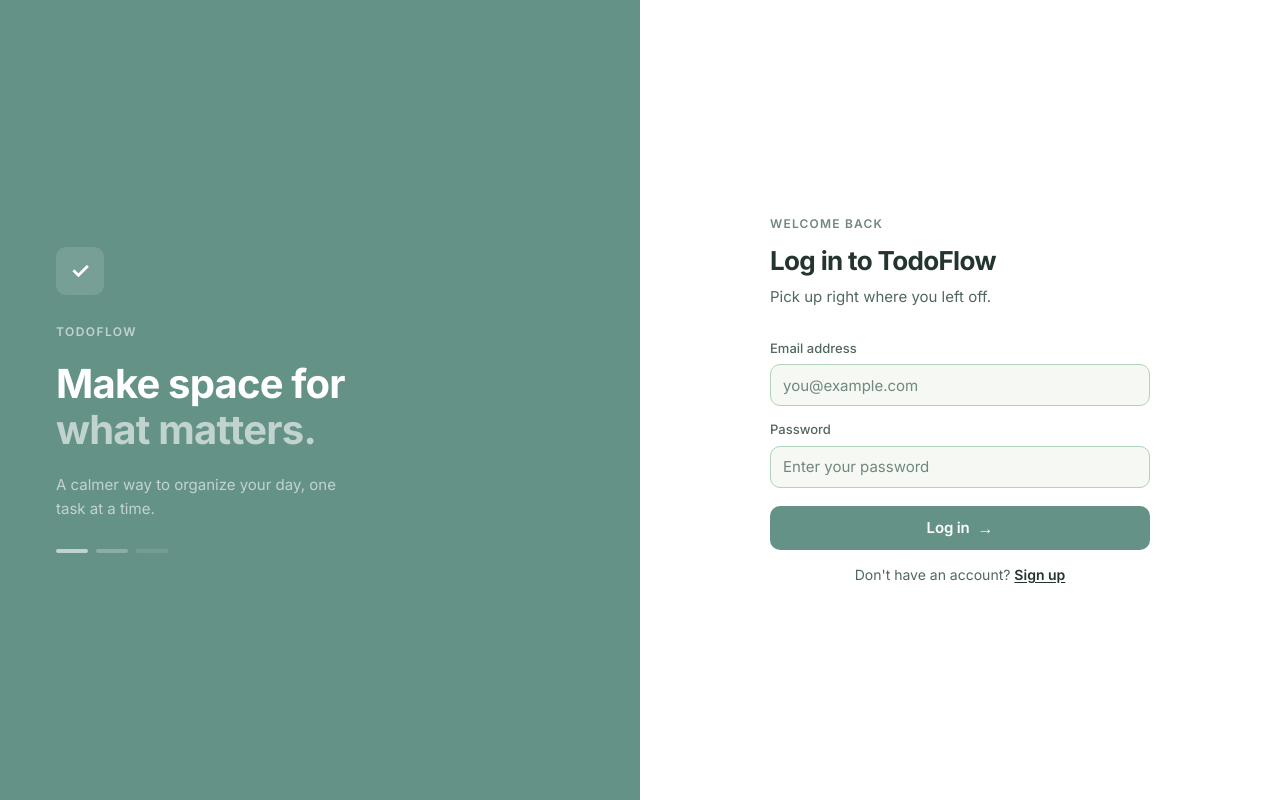
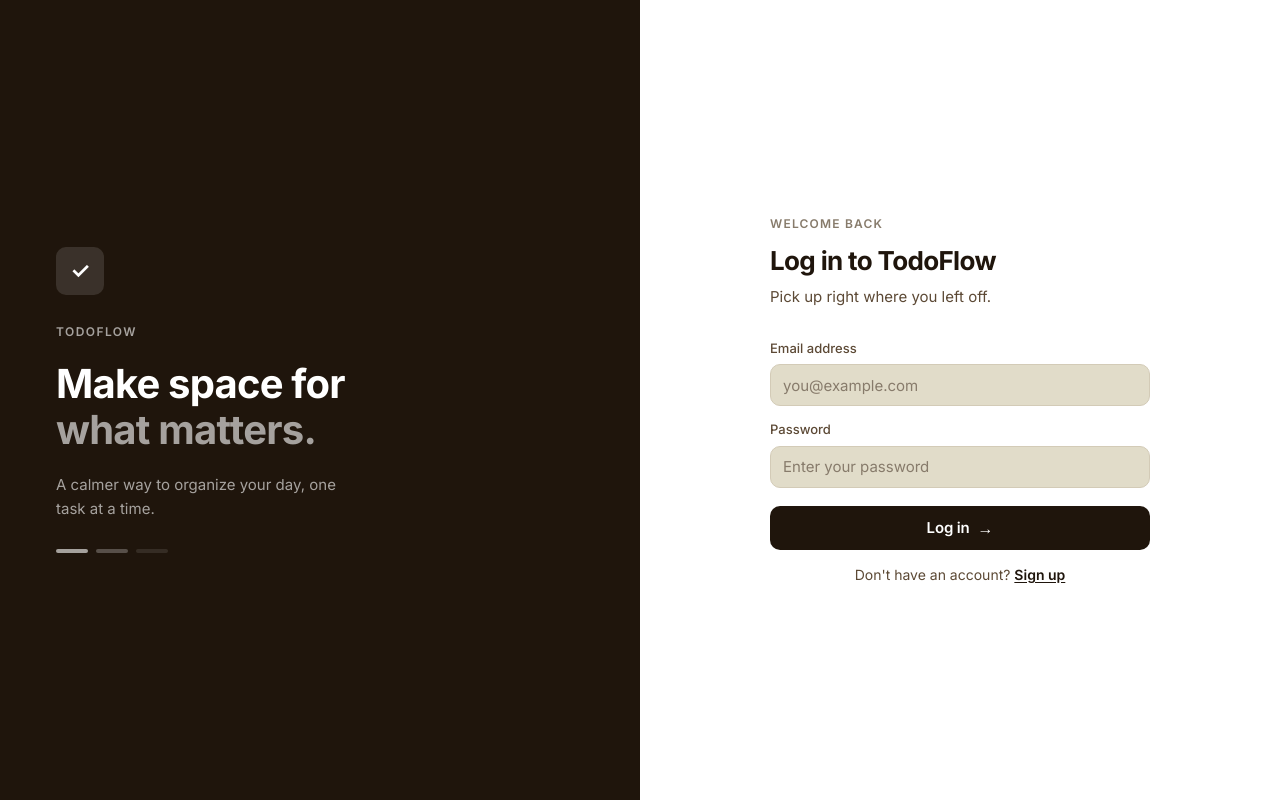
Before and after one commit to roswell23/TodoFlow, a React (Vite) app in the folder client/: page / in a window 1280 px wide. Built offline with nearby package versions, Linux system fonts and the light colour scheme; no server answers.

Commit message:
Apply warm brown cream color palette

```diff
--- a/client/src/index.css
+++ b/client/src/index.css
@@ -4,27 +4,27 @@
 /* ─── Design Tokens ─────────────────────────────────────────────── */
 :root {
   /* Neutral palette — warm off-white → charcoal */
-  --bg:           #f5f8f3;
-  --bg-alt:       #e6f2dd;
+  --bg:           #e1dcc9;
+  --bg-alt:       #eeeadd;
   --surface:      #ffffff;
   --surface-raised: #ffffff;
-  --border:       #b1d3b9;
-  --border-focus: #24342f;
+  --border:       #d3cbb7;
+  --border-focus: #1f150c;
 
   /* Text */
-  --text-primary:   #24342f;
-  --text-secondary: #526760;
-  --text-muted:     #71877f;
+  --text-primary:   #1f150c;
+  --text-secondary: #5c4935;
+  --text-muted:     #877b6b;
   --text-on-dark:   #ffffff;
 
   /* Brand / Primary CTA — charcoal */
-  --brand:          #659287;
-  --brand-hover:    #527d72;
-  --brand-active:   #456c62;
+  --brand:          #1f150c;
+  --brand-hover:    #000000;
+  --brand-active:   #412d15;
 
   /* Accent — muted warm amber */
-  --accent:         #88bda4;
-  --accent-light:   #e6f2dd;
+  --accent:         #412d15;
+  --accent-light:   #e1dcc9;
 
   /* Status */
   --success:        #16a34a;
```
